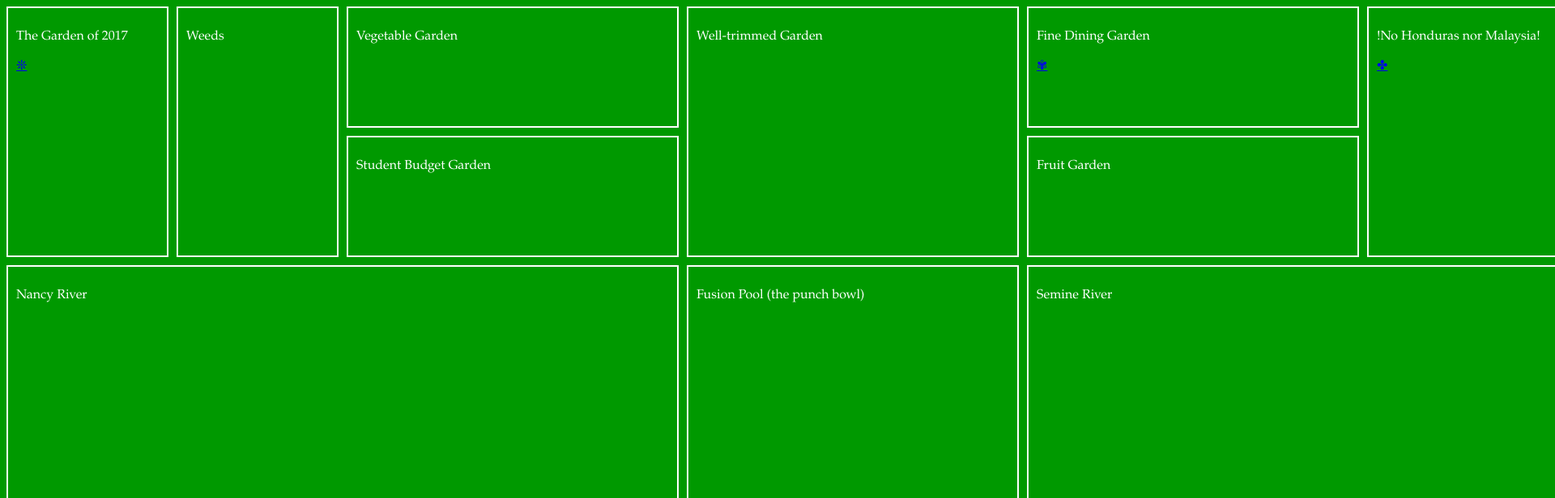
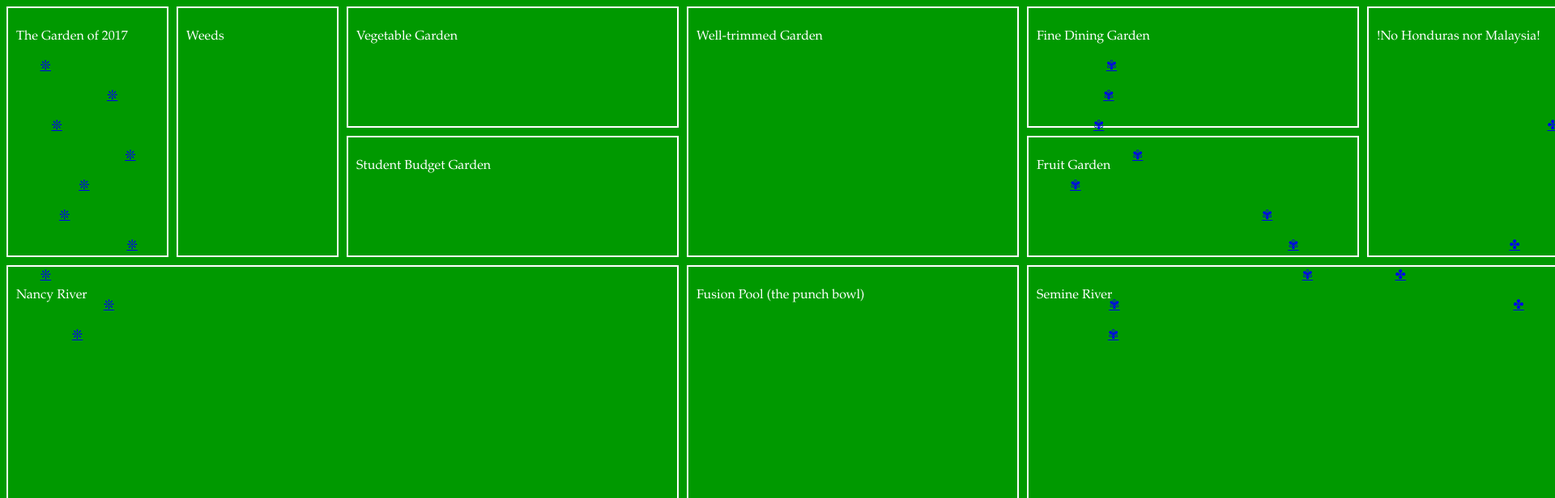
Before and after one commit to agnescameron/garden-of-blues, a React (Create React App) app: page / in a window 1280 px wide. Shown: the top 616 px of the page at 81% size, 1920 px wide, since content can reach past the window. Built offline with nearby package versions, Linux system fonts and the light colour scheme; no server answers.

Commit message:
flowers (sort of) randomly scatter in boxes

```diff
--- a/src/components/Garden.js
+++ b/src/components/Garden.js
@@ -9,12 +9,41 @@ export default class Garden extends React.Component{
 
   render() {
 	const recipes = this.context.filter(entry => entry.Gardens ? entry.Gardens.includes(this.props.garden.name) : '')
-	console.log(recipes)
+	let flowers = [];
+
+	for(let i=0; i<this.props.garden.numFlowers; i++){
+		if(recipes.length){
+			const el = Math.floor(Math.random()*recipes.length);
+			const recipeURL = recipes[el].RecipeName.replace(/\W/g, '');
+			flowers.push({
+				'recipeURL': recipeURL,
+				'position': {
+					'left': `${Math.random()*80 + 5}%`,
+					'top': `${Math.random()*60 + 5}%`,
+				}
+			})
+		}
+		else {
+			flowers.push({
+				'recipeURL': '',
+				'position': {
+					'left': `${Math.random()*80 + 5}%`,
+					'top': `${Math.random()*60 + 5}%`,
+				}
+			})
+		}
+	}
+
   	return (
   		<div>
   			<p>{this.props.garden.name}</p>
-  			<Flower flower={this.props.garden.flower} recipeURL={recipes.length ? recipes[0].RecipeName.replace(/\W/g, '') : ''}/>
-  		</div>);
+  			{ flowers.map( (flower, index) => {
+  				return (
+  				<div className='flower' style={flower.position} key={index} >
+  					<Flower flower={this.props.garden.flower} recipeURL={flower.recipeURL}/>
+  				 </div>)
+  				})}
+  		</div>
+  		);
 	}
-
 }
--- a/src/helpers/gardens.js
+++ b/src/helpers/gardens.js
@@ -4,6 +4,7 @@ export const gardens = [
 {
   name: 'The Garden of 2017',
   flower:'❊',
+  numFlowers: 10,
   placement: {
     gridColumnStart: 1,
     gridColumnEnd: 2,
@@ -14,6 +15,7 @@ export const gardens = [
 {
   name: 'Vegetable Garden',
   flower:'',
+  numFlowers: 10,
   placement: {
     gridColumnStart: 3,
     gridColumnEnd: 5,
@@ -24,6 +26,7 @@ export const gardens = [
 {
   name: 'Student Budget Garden',
   flower:'',
+  numFlowers: 10,
   placement: {
     gridColumnStart: 3,
     gridColumnEnd: 5,
@@ -34,6 +37,7 @@ export const gardens = [
 {
   name: 'Weeds',
   flower:'',
+  numFlowers: 10,
   placement: {
     gridColumnStart: 2,
     gridColumnEnd: 3,
@@ -44,6 +48,7 @@ export const gardens = [
 {
   name: 'Well-trimmed Garden',
   flower:'',
+  numFlowers: 10,
   placement: {
     gridColumnStart: 5,
     gridColumnEnd: 7,
@@ -54,6 +59,7 @@ export const gardens = [
 {
   name: 'Fine Dining Garden',
   flower:'✾',
+  numFlowers: 10,
   placement: {
     gridColumnStart: 7,
     gridColumnEnd: 9,
@@ -64,6 +70,7 @@ export const gardens = [
 {
   name: 'Fruit Garden',
   flower:'',
+  numFlowers: 10,
   placement: {
     gridColumnStart: 7,
     gridColumnEnd: 9,
@@ -74,6 +81,7 @@ export const gardens = [
 {
   name: '!No Honduras nor Malaysia!',
   flower:'✤',
+  numFlowers: 10,
    placement: {
     gridColumnStart: 9,
     gridColumnEnd: 11,
@@ -86,6 +94,7 @@ export const gardens = [
 {
   name: 'Nancy River',
   flower:'',
+  numFlowers: 10,
   placement: {
     gridColumnStart: 1,
     gridColumnEnd: 5,
@@ -96,6 +105,7 @@ export const gardens = [
 {
   name: 'Fusion Pool (the punch bowl)',
   flower:'',
+  numFlowers: 10,
   placement: {
     gridColumnStart: 5,
     gridColumnEnd: 7,
@@ -106,6 +116,7 @@ export const gardens = [
 {
   name: 'Semine River',
   flower:'',
+  numFlowers: 10,
   placement: {
     gridColumnStart: 7,
     gridColumnEnd: 11,
@@ -118,6 +129,7 @@ export const gardens = [
 {
   name: 'Leftovers',
   flower:'❁',
+  numFlowers: 10,
   placement: {
     gridColumnStart: 1,
     gridColumnEnd: 3,
@@ -128,6 +140,7 @@ export const gardens = [
 {
   name: 'Garden of Blues',
   flower:'⚘',
+  numFlowers: 10,
   placement: {
     gridColumnStart: 1,
     gridColumnEnd: 3,
@@ -138,6 +151,7 @@ export const gardens = [
 {
   name: 'Family Garden',
   flower:'✤',
+  numFlowers: 10,
   placement: {
     gridColumnStart: 3,
     gridColumnEnd: 5,
@@ -148,6 +162,7 @@ export const gardens = [
 {
   name: 'Crunchy Garden',
   flower:'❀',
+  numFlowers: 10,
   placement: {
     gridColumnStart: 3,
     gridColumnEnd: 5,
@@ -158,6 +173,7 @@ export const gardens = [
 {
   name: 'Thirst River (romantic meals)',
   flower:'',
+  numFlowers: 10,
   placement: {
     gridColumnStart: 5,
     gridColumnEnd: 7,
@@ -168,6 +184,7 @@ export const gardens = [
 {
   name: 'Friend Garden',
   flower:'❃',
+  numFlowers: 10,
   placement: {
     gridColumnStart: 7,
     gridColumnEnd: 9,
@@ -178,6 +195,7 @@ export const gardens = [
 {
   name: 'Garden of Glues',
   flower:'❋',
+  numFlowers: 10,
   placement: {
     gridColumnStart: 7,
     gridColumnEnd: 9,
@@ -188,6 +206,7 @@ export const gardens = [
 {
   name: 'The Dessert Garden',
   flower:'❁',
+  numFlowers: 10,
   placement: {
     gridColumnStart: 9,
     gridColumnEnd: 11,
@@ -198,6 +217,7 @@ export const gardens = [
 {
   name:'Garden of Textures',
   flower: '✿',
+  numFlowers: 10,
   placement: {
     gridColumnStart: 9,
     gridColumnEnd: 11,
--- a/src/routes/Home.css
+++ b/src/routes/Home.css
@@ -9,3 +9,7 @@
 	border: 2px solid white;
 	padding: 10px;
 }
+
+.flower {
+  position: relative;
+}
```
Also changed, not shown: 1 other file (tests, documents, lock files or other folders).
